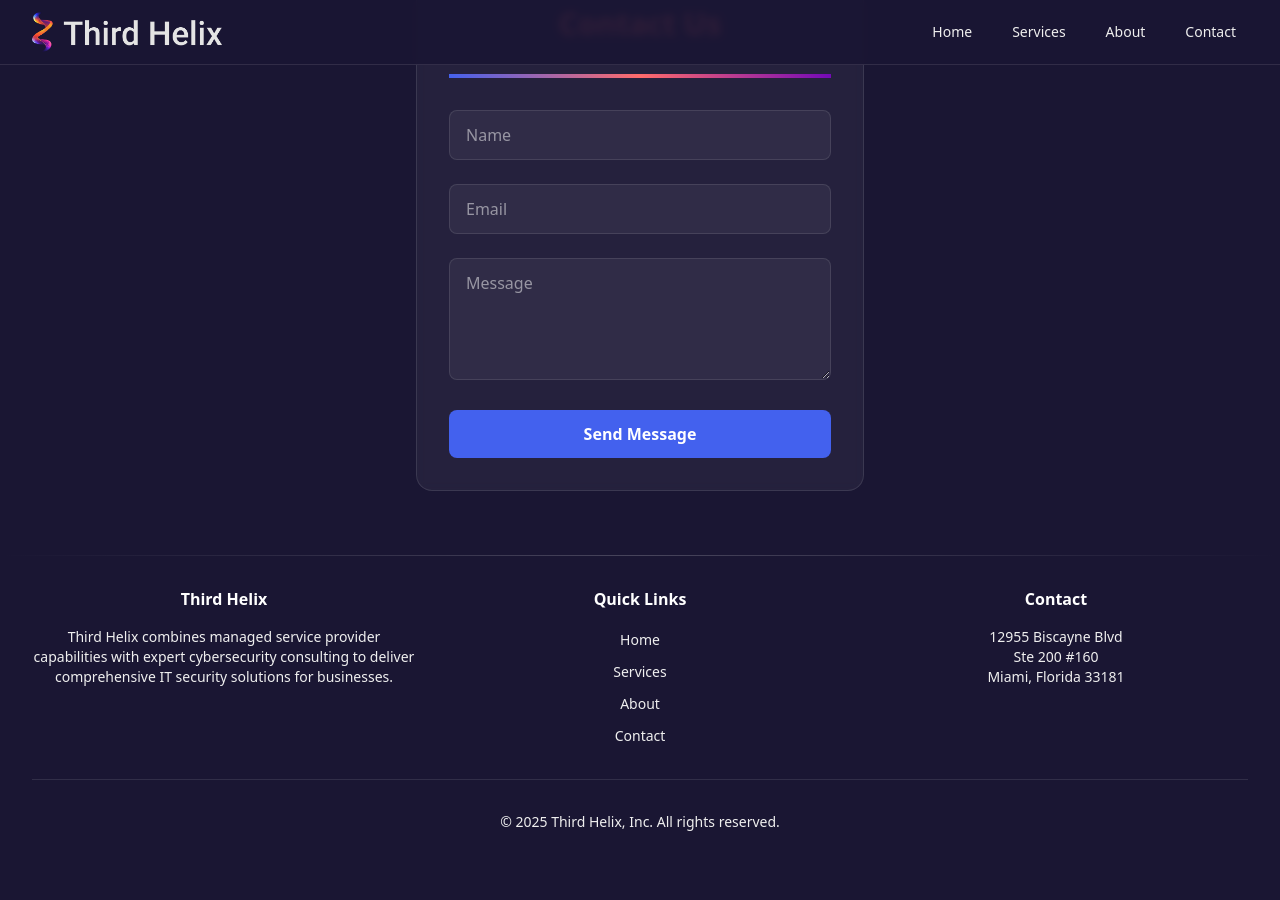
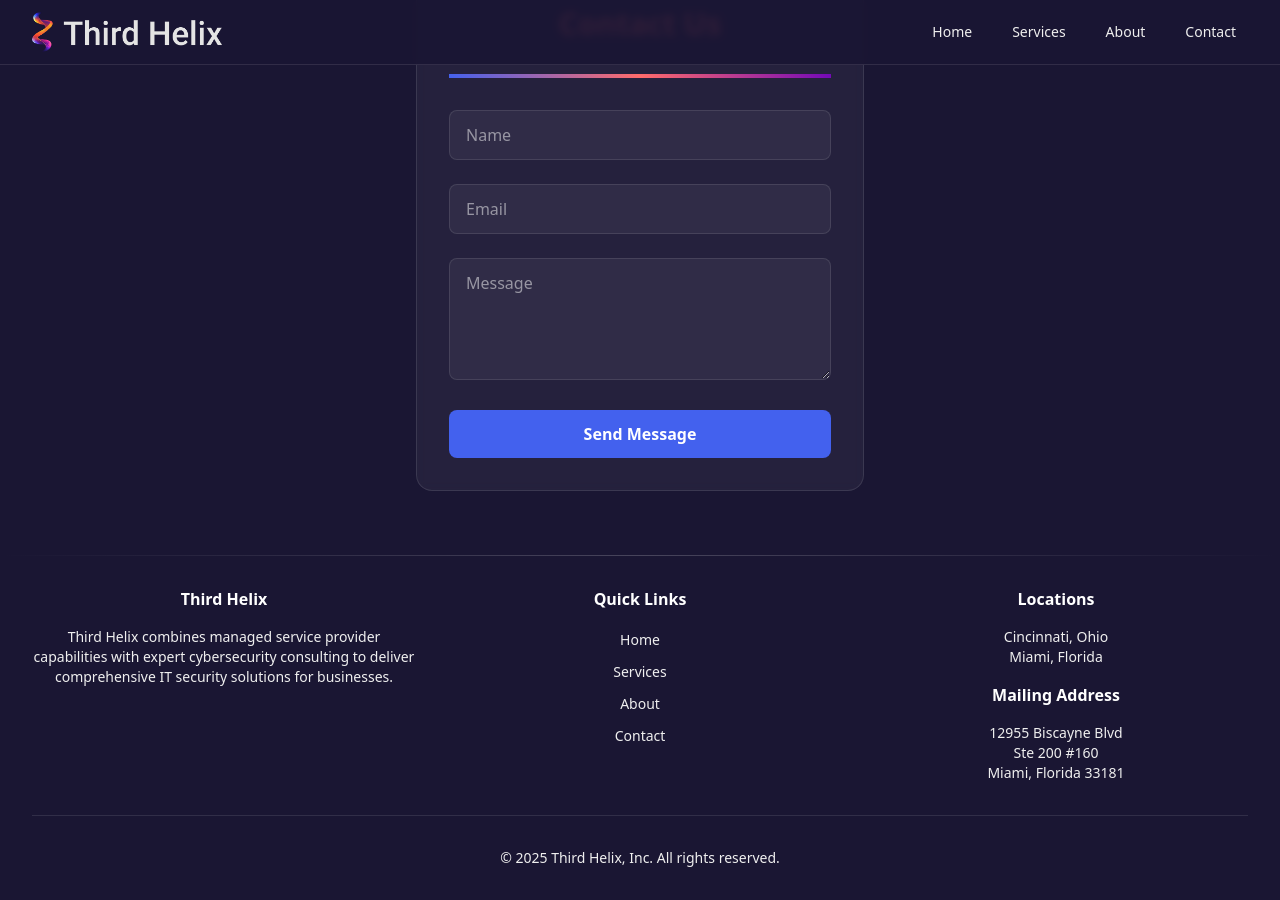
Before and after one commit to Third-Helix/thirdhelix.io, a Jekyll site: the page built from index.markdown, in a window 1280 px wide and 900 px high, scrolled down 1825 px. Built offline with Jekyll 4.4.1, drawn with Linux system fonts in a browser that asks for light colours; nearby versions of some CDN libraries; before the commit the page ends 2689 px from its top, so only the background shows below that.

Commit message:
Add locations to footer

```diff
--- a/_includes/footer.html
+++ b/_includes/footer.html
@@ -23,7 +23,12 @@
         </ul>
       </div>
       <div>
-        <h3 class="text-white font-bold mb-4">Contact</h3>
+        <h3 class="text-white font-bold mb-4">Locations</h3>
+        <ul class=" text-grey text-sm">
+            <li>Cincinnati, Ohio</li>
+            <li>Miami, Florida</li>
+        </ul>
+        <h3 class="text-white font-bold mt-4 mb-4">Mailing Address</h3>
         <ul class="space-y-2 text-grey text-sm">
           {% if site.contact.address %}
             <li>{{ site.contact.address }}</li>
```
Also changed, not shown: .github/workflows/jekyll.yml.
